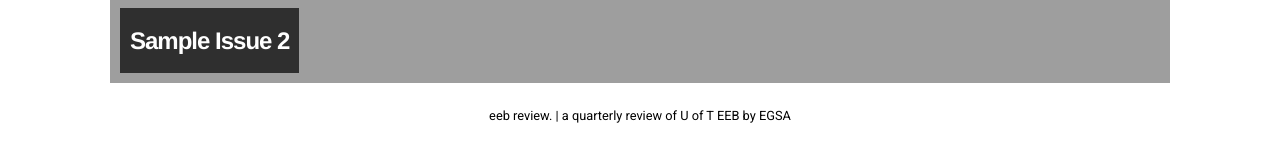
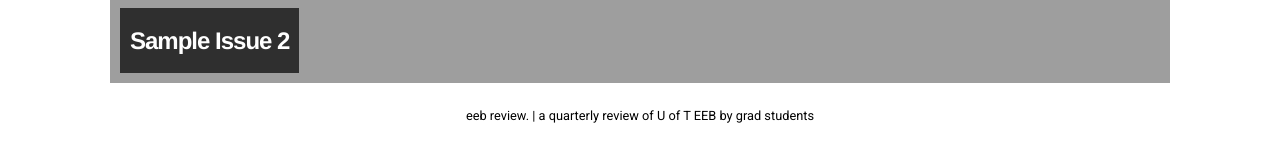
Before and after one commit to UofTEEBReview/uofteebreview.github.io, a Jekyll site: the page built from index.html, in a window 1280 px wide and 977 px high. Shown: the part 828-974 px from the top of the window. Built offline with Jekyll 4.4.1, drawn with Linux system fonts in a browser that asks for light colours; nearby versions of some CDN libraries.

Commit message:
not egsa affiliated

```diff
--- a/_config.yml
+++ b/_config.yml
@@ -16,7 +16,7 @@ sass:
 # Customise atom feed settings (this is where Jekyll-Feed gets configuration information)
 title:		           "eeb review."
 description:	       "a quarterly review of U of T EEB"
-author:              "EGSA"
+author:              "grad students"
 
 # RSS 2.0 can be used instead of Atom by uncommenting following two lines
 #feed:
```
